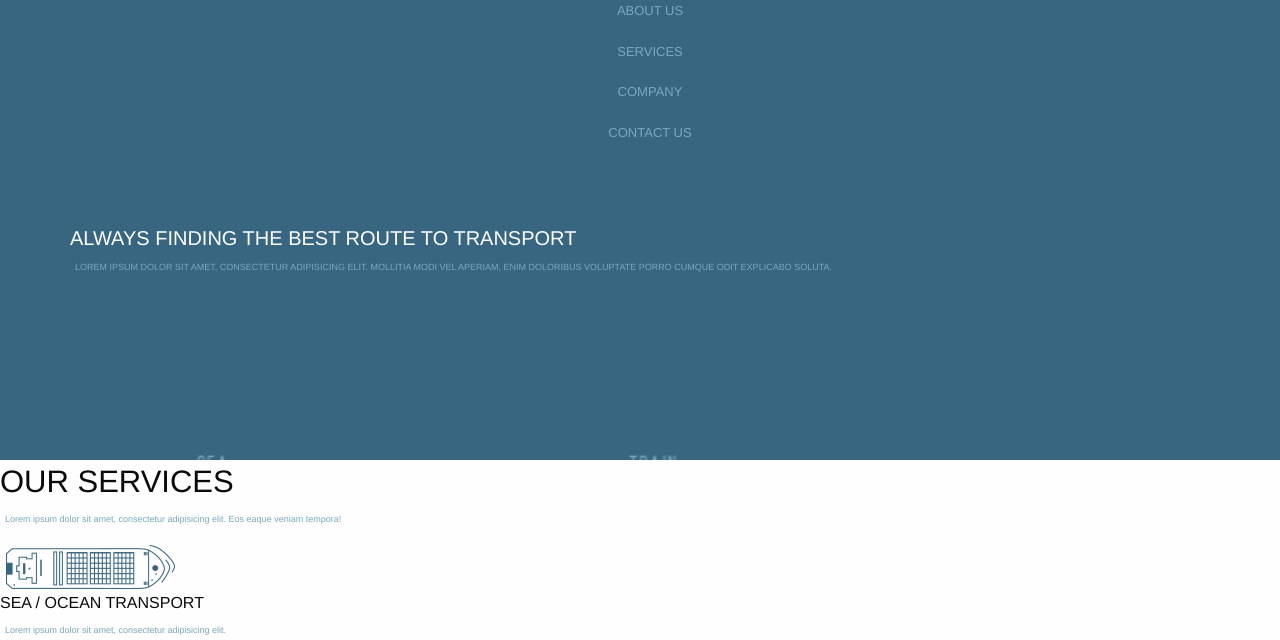
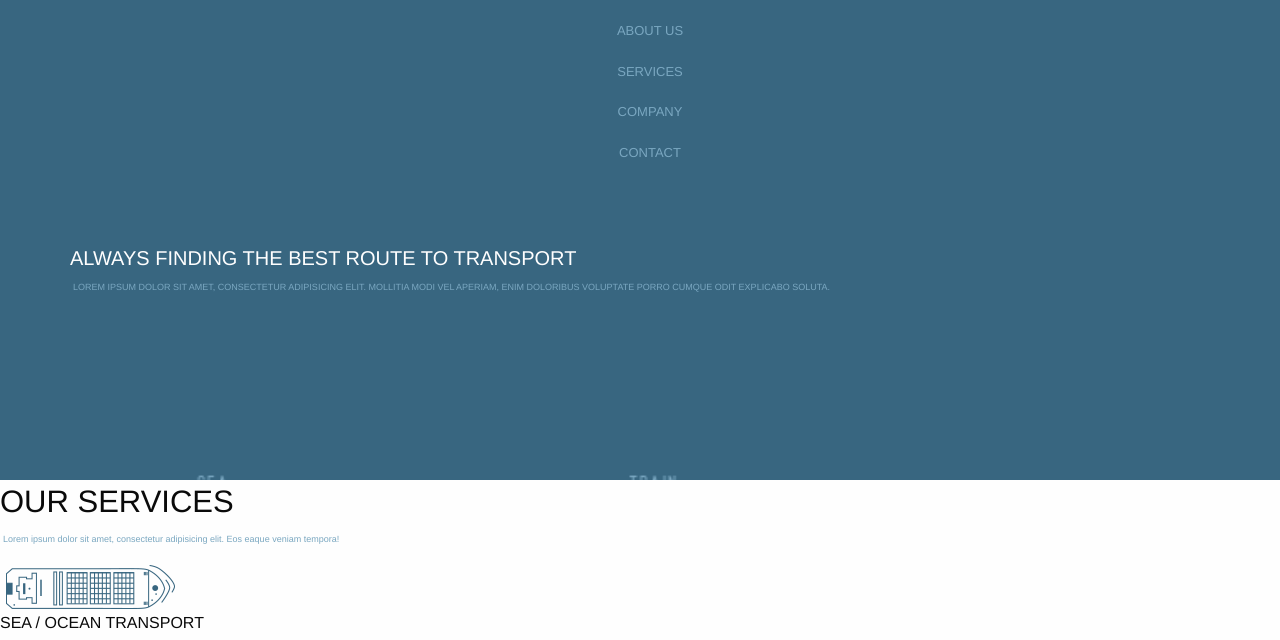
Before and after one commit to riodel27/Delta-Rail, a website: page index.html in a window 1280 px wide. Both pictures are taken after a click on the element 1144 px from the left and 45 px from the top of the page. Shown: the part 130-770 px from the top of the page. Drawn offline with nearby package versions, Linux system fonts and the light colour scheme.

Commit message:
updates header & hero

```diff
--- a/app/scss/components/_header.scss
+++ b/app/scss/components/_header.scss
@@ -31,6 +31,7 @@
   display: none;
   background-color: #386680;
   padding-bottom: rem-calc(20);
+  padding-top: rem-calc(20);
   ul{
     list-style-type: none;
     text-align: center;
--- a/app/scss/components/_hero.scss
+++ b/app/scss/components/_hero.scss
@@ -4,7 +4,6 @@
   background-image: url('../../img/hero_bg.png');
   background-repeat: no-repeat;
   background-size: 90%;
-
   background-position: rem-calc(15) rem-calc(270);
 
 }
@@ -17,5 +16,5 @@ h1{
 p{
   font-size: rem-calc(9);
   color: #7aa7c0;
-  margin-left: rem-calc(5);
+  margin-left: rem-calc(3);
 }
--- a/index.html
+++ b/index.html
@@ -35,7 +35,7 @@
                 <a href=""><li>ABOUT US</li></a>
                 <a href=""><li>SERVICED</li></a>
                 <a href=""><li>COMPANY</li></a>
-                <a href=""><li>CONTACT US</li></a>
+                <a href=""><li>CONTACT</li></a>
               </ul>
             </div>
 
@@ -53,7 +53,7 @@
               <li><a href="">ABOUT US</a></li>
               <li><a href="">SERVICES</a></li>
               <li><a href="">COMPANY</a></li>
-              <li><a href="">CONTACT US</a></li>
+              <li><a href="">CONTACT</a></li>
             </ul>
           </div>
 
```
Also changed, not shown: css/app.css.
